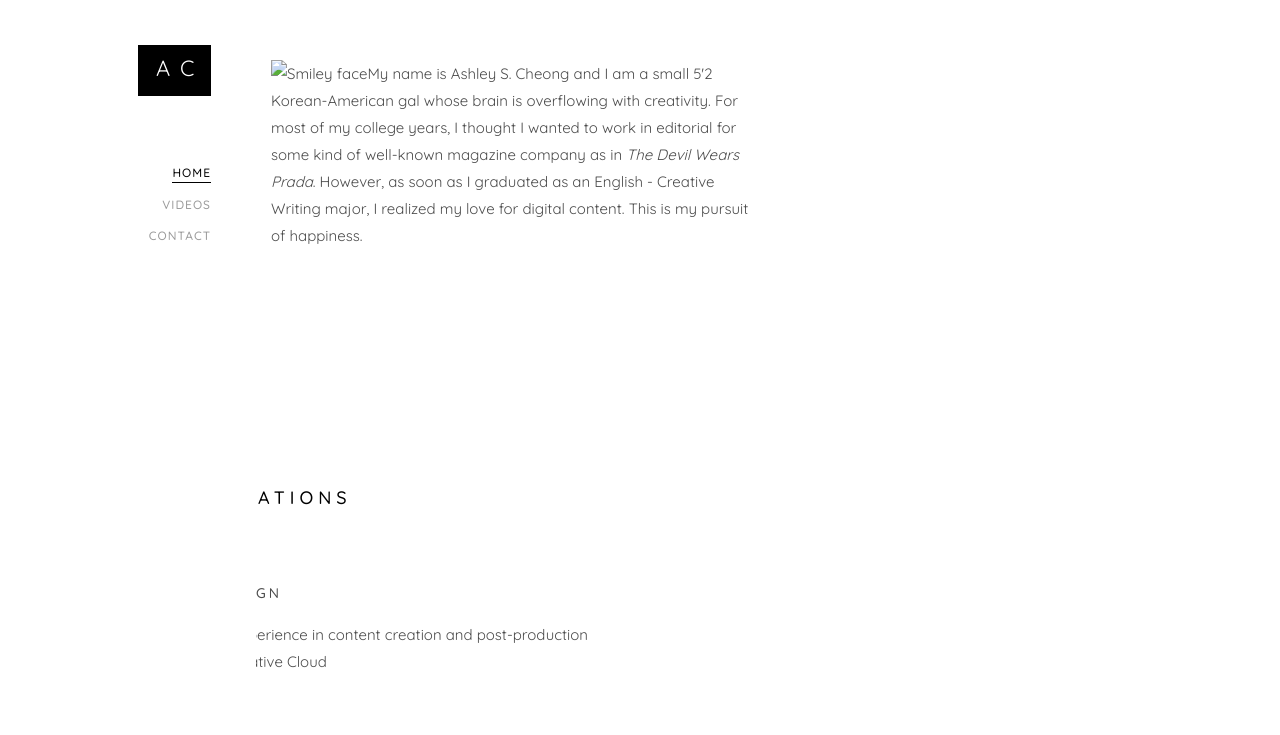
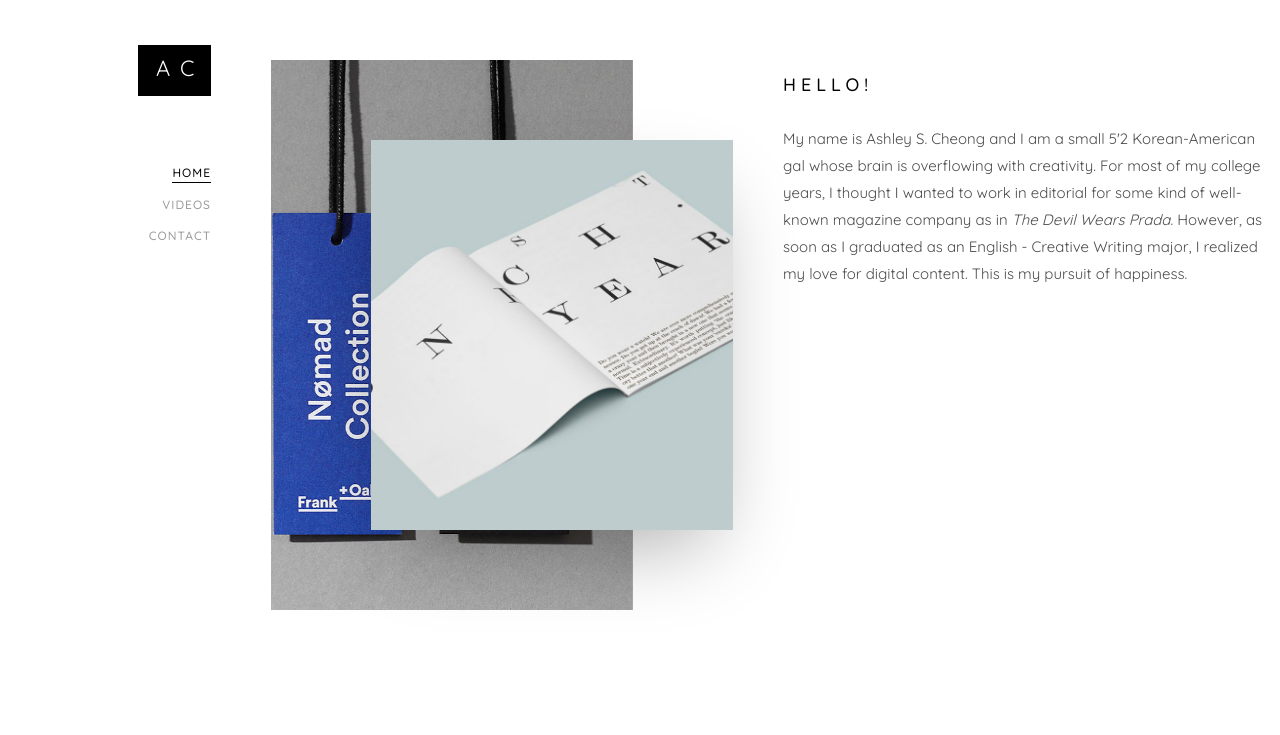
Before and after one commit to ashcheong/ashleyscheong, a plain HTML site: page index.html in a window 1280 px wide. Shown: the top 735 px of the page. Drawn offline with Linux system fonts and the light colour scheme; files whose address does not match are found by name.

Commit message:
Update index.html

```diff
--- a/index.html
+++ b/index.html
@@ -69,8 +69,15 @@
 				<div class="container-fluid">
 					<div class="row">
 						<div class="col-md-6">
-<p><img src="images/selfie.jpg" alt="Smiley face" style="float:left">
-My name is Ashley S. Cheong and I am a small 5'2 Korean-American gal whose brain is overflowing with creativity. For most of my college years, I thought I wanted to work in editorial for some kind of well-known magazine company as in <i>The Devil Wears Prada</i>. However, as soon as I graduated as an English - Creative Writing major, I realized my love for digital content. This is my pursuit of happiness.</p>
+							<div class="about-img animate-box" data-animate-effect="fadeInLeft" style="background-image: url(images/img_bg_2.jpg);">
+								<div class="about-img-2 animate-box" data-animate-effect="fadeInRight" style="background-image: url(images/img_bg_3.jpg);"></div>
+							</div>
+						</div>
+						<div class="col-md-6 animate-box" data-animate-effect="fadeInLeft">
+							<div class="about-desc">
+								<span class="heading-meta"></span>
+								<h3>Hello!</h3>
+								<p>My name is Ashley S. Cheong and I am a small 5'2 Korean-American gal whose brain is overflowing with creativity. For most of my college years, I thought I wanted to work in editorial for some kind of well-known magazine company as in <i>The Devil Wears Prada</i>. However, as soon as I graduated as an English - Creative Writing major, I realized my love for digital content. This is my pursuit of happiness.</p>
 							</div>
 						</div>
 					</div>
```
